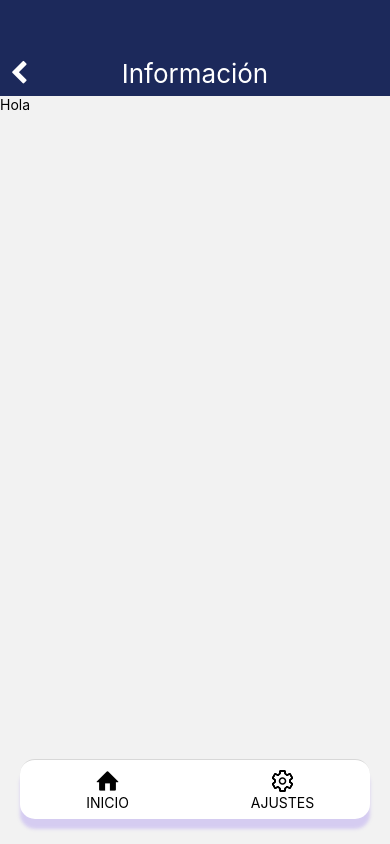
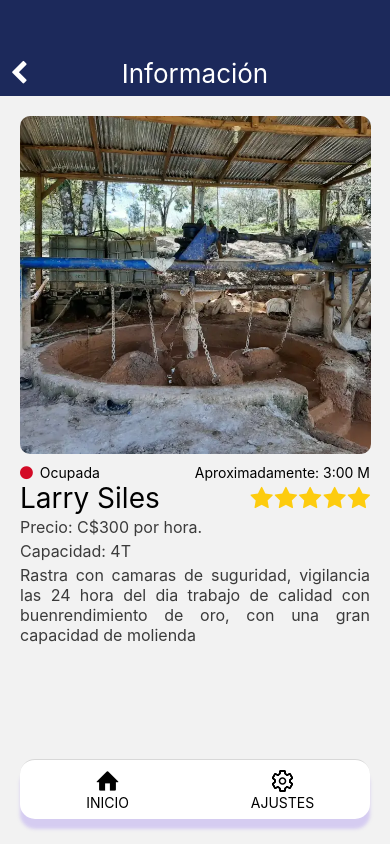
Before and after one commit to Vidal753/miner-mobile, a React Native app: screen /Item in a window 390 px wide. Built offline with nearby package versions, Linux system fonts and the light colour scheme.

Commit message:
status-activity

```diff
--- /dev/null
+++ b/Components/Button.js
@@ -0,0 +1,2 @@
+import React from 'react';
+import { View, Text, TouchableOpacity, StyleSheet } from 'react-native';
--- a/Components/CardItem.js
+++ b/Components/CardItem.js
@@ -1,9 +1,9 @@
 import React from 'react';
 import { View, Text, TouchableOpacity, StyleSheet, Image } from 'react-native';
 import { widthPercentageToDP as wp } from 'react-native-responsive-screen';
-import { FontAwesome } from '@expo/vector-icons';
 import { colors } from '../Constant/colors';
 import StarRating from './StarRating';
+import StatusActivity from './StatusActivity';
 
 export default function ({ status = {}, onPress }) {
   const color = { ...colors };
@@ -17,17 +17,7 @@ export default function ({ status = {}, onPress }) {
           style={styles.imageStyle}
         />
         <View style={{ paddingLeft: 10 }}>
-          <View style={styles.stateActivity}>
-            <View style={{ flexDirection: 'row', alignItems: 'center' }}>
-              <FontAwesome
-                name="circle"
-                size={15}
-                color={status.active ? color.green : color.red}
-              />
-              <Text style={{ paddingLeft: 7 }}>{status.state}</Text>
-            </View>
-          </View>
-          {status.active === false && <Text>{`Aproximadamente: ${status.time} M`}</Text>}
+          <StatusActivity status={status} />
           <Text style={styles.primaryText}>{status.name}</Text>
           <View style={styles.principalInformation}>
             <Text style={styles.secondText}>{`C$ ${status.price}/H`}</Text>
@@ -59,12 +49,6 @@ const makeStyle = (color, status) => {
       justifyContent: 'space-around',
       alignItems: 'center',
     },
-    stateActivity: {
-      flexDirection: 'row',
-      alignItems: 'center',
-      justifyContent: 'space-between',
-      paddingTop: 5,
-    },
     primaryText: {
       color: color.black,
       fontSize: 22,
--- a/Components/StarRating.js
+++ b/Components/StarRating.js
@@ -1,11 +1,10 @@
 import React, { useState } from 'react';
-import { View, TouchableWithoutFeedback, StyleSheet, Animated } from 'react-native';
+import { View, TouchableWithoutFeedback, Animated } from 'react-native';
 import { FontAwesome } from '@expo/vector-icons';
 import { colors } from '../Constant/colors';
 
 export default function ({ active = false, star = 1 }) {
   const [value, setValue] = useState(star);
-  const styles = makeStyle();
   const numStars = 5;
   let stars = [];
 
@@ -24,11 +23,7 @@ export default function ({ active = false, star = 1 }) {
     );
   }
 
-  return (
-    <View style={styles.container}>
-      <View style={{ flexDirection: 'row' }}>{stars}</View>
-    </View>
-  );
+  return <View style={{ flexDirection: 'row' }}>{stars}</View>;
 }
 
 const Star = ({ filled = false }) => {
@@ -43,13 +38,3 @@ const Star = ({ filled = false }) => {
     />
   );
 };
-
-const makeStyle = () => {
-  return StyleSheet.create({
-    container: {
-      flex: 1,
-      justifyContent: 'center',
-      alignItems: 'flex-start',
-    },
-  });
-};
--- /dev/null
+++ b/Components/StatusActivity.js
@@ -0,0 +1,32 @@
+import React from 'react';
+import { View, Text, StyleSheet } from 'react-native';
+import { FontAwesome } from '@expo/vector-icons';
+import { colors } from '../Constant/colors';
+
+export default function ({ status = {}, horizontal = false }) {
+  const color = { ...colors };
+  const styles = makeStyle(horizontal);
+
+  return (
+    <View style={styles.container}>
+      <View style={styles.status}>
+        <FontAwesome name="circle" size={15} color={status.active ? color.green : color.red} />
+        <Text style={{ paddingLeft: 7 }}>{status.state}</Text>
+      </View>
+      {status.active === false && <Text>{`Aproximadamente: ${status.time} M`}</Text>}
+    </View>
+  );
+}
+
+const makeStyle = (horizontal) => {
+  return StyleSheet.create({
+    container: {
+      flexDirection: horizontal ? 'row' : 'column',
+      justifyContent: horizontal ? 'space-between' : null,
+    },
+    status: {
+      flexDirection: 'row',
+      alignItems: 'center',
+    },
+  });
+};
--- a/Screens/HomeScreen.js
+++ b/Screens/HomeScreen.js
@@ -1,11 +1,10 @@
 import React, { useState } from 'react';
 import { StatusBar } from 'expo-status-bar';
-import { View, ScrollView, StyleSheet, TouchableOpacity, Text, Alert } from 'react-native';
+import { View, ScrollView, StyleSheet, TouchableOpacity } from 'react-native';
 import { Ionicons, MaterialCommunityIcons } from '@expo/vector-icons';
 import CardItem from '../Components/CardItem';
 import { colors } from '../Constant/colors';
 import TextInput from '../Components/TextInput';
-import Header from '../Components/Header';
 
 export default function ({ navigation }) {
   const color = { ...colors };
@@ -13,7 +12,7 @@ export default function ({ navigation }) {
   const status = [
     {
       active: false,
-      state: 'Inactivo',
+      state: 'Ocupado',
       time: '10:00',
       name: 'Larry Siles',
       price: '300',
@@ -21,7 +20,7 @@ export default function ({ navigation }) {
     },
     {
       active: true,
-      state: 'Activo',
+      state: 'Disponible',
       time: '',
       name: 'Selvin Altamirano',
       price: '300',
@@ -29,7 +28,7 @@ export default function ({ navigation }) {
     },
     {
       active: false,
-      state: 'Inactivo',
+      state: 'Ocupado',
       time: '10:00',
       name: 'Carlos Hernandez',
       price: '300',
@@ -37,7 +36,7 @@ export default function ({ navigation }) {
     },
     {
       active: true,
-      state: 'Activo',
+      state: 'Disponible',
       time: '',
       name: 'Abraham Ardila',
       price: '300',
@@ -91,7 +90,7 @@ export default function ({ navigation }) {
           <CardItem key={index} status={state} onPress={() => navigation.navigate('Item')} />
         ))}
         {inactive.map((state, index) => (
-          <CardItem key={index} status={state} />
+          <CardItem key={index} status={state} onPress={() => navigation.navigate('Item')} />
         ))}
         <View style={{ minHeight: 190 }} />
       </ScrollView>
--- a/Screens/ItemScreen.js
+++ b/Screens/ItemScreen.js
@@ -1,20 +1,74 @@
 import React from 'react';
-import { View, Text, StyleSheet } from 'react-native';
+import { View, Text, StyleSheet, Image } from 'react-native';
+import {
+  widthPercentageToDP as wp,
+  heightPercentageToDP as hp,
+} from 'react-native-responsive-screen';
 import { colors } from '../Constant/colors';
+import StarRating from '../Components/StarRating';
+import StatusActivity from '../Components/StatusActivity';
 
 export default function () {
   const color = { ...colors };
   const styles = makeStyle(color);
+  const item = {
+    active: false,
+    state: 'Ocupada',
+    time: '3:00',
+    name: 'Larry Siles',
+    stars: 5,
+    price: 300,
+    amount: 4,
+    description:
+      'Rastra con camaras de suguridad, vigilancia las 24 hora del dia trabajo de calidad con buen' +
+      'rendimiento de oro, con una gran capacidad de molienda',
+  };
 
   return (
-    <View>
-      <Text>Hola</Text>
+    <View style={styles.container}>
+      <View style={styles.imageStyle}>
+        <Image
+          source={require('../assets/images/arrastra.png')}
+          resizeMode={'cover'}
+          style={{ width: '100%', height: '100%', borderRadius: 10 }}
+        />
+      </View>
+      <StatusActivity status={item} horizontal />
+      <View style={styles.principalInformation}>
+        <Text style={styles.primaryText}>{item.name}</Text>
+        <StarRating star={item.stars} />
+      </View>
+      <Text style={styles.secondText}>{`Precio: C$${item.price} por hora.`}</Text>
+      <Text style={styles.secondText}>{`Capacidad: ${item.amount}T`}</Text>
+      <Text style={styles.secondText}>{item.description}</Text>
     </View>
   );
 }
 
 const makeStyle = (color) => {
   return StyleSheet.create({
-    container: {},
+    container: {
+      padding: 20,
+    },
+    principalInformation: {
+      flexDirection: 'row',
+      justifyContent: 'space-between',
+      alignItems: 'center',
+    },
+    imageStyle: {
+      width: wp(90),
+      height: hp(40),
+      marginBottom: 10,
+    },
+    primaryText: {
+      color: color.black,
+      fontSize: 28,
+    },
+    secondText: {
+      color: color.medium_black,
+      fontSize: 16,
+      textAlign: 'justify',
+      paddingVertical: 2,
+    },
   });
 };
```
